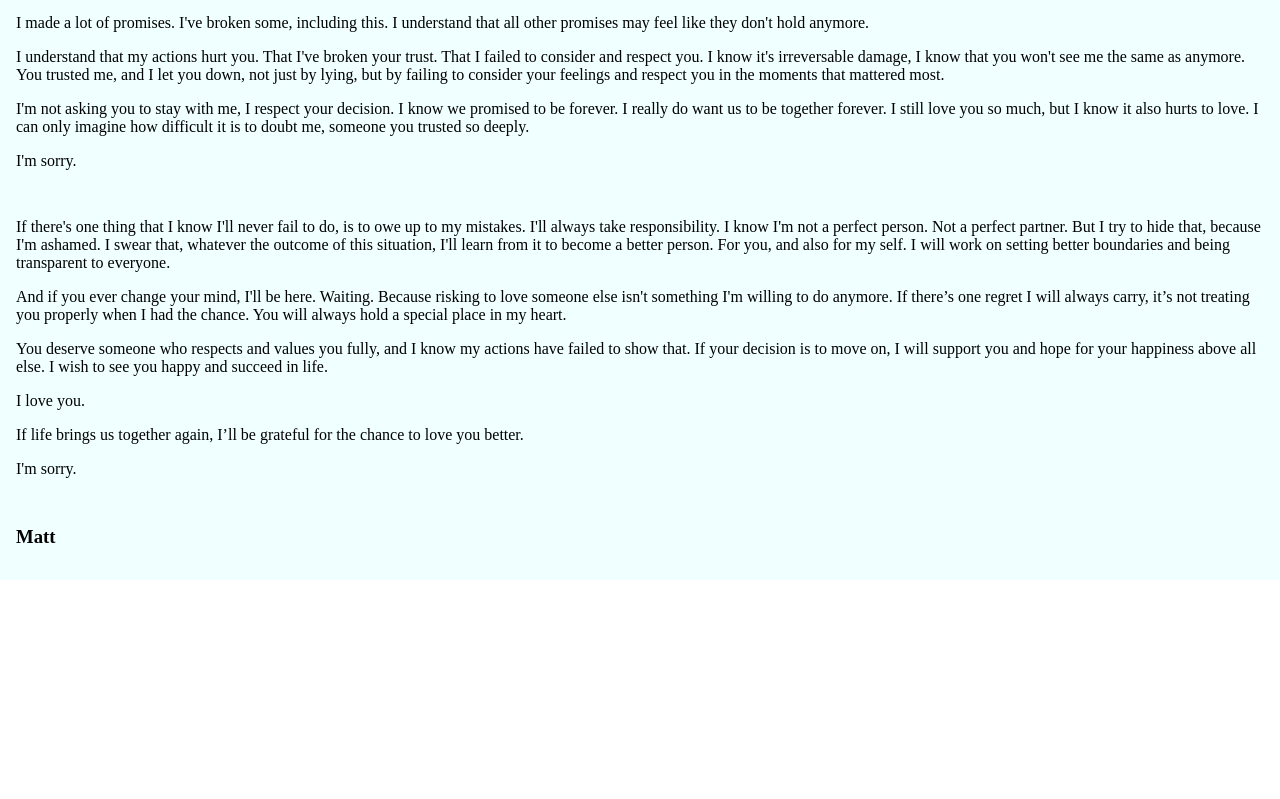
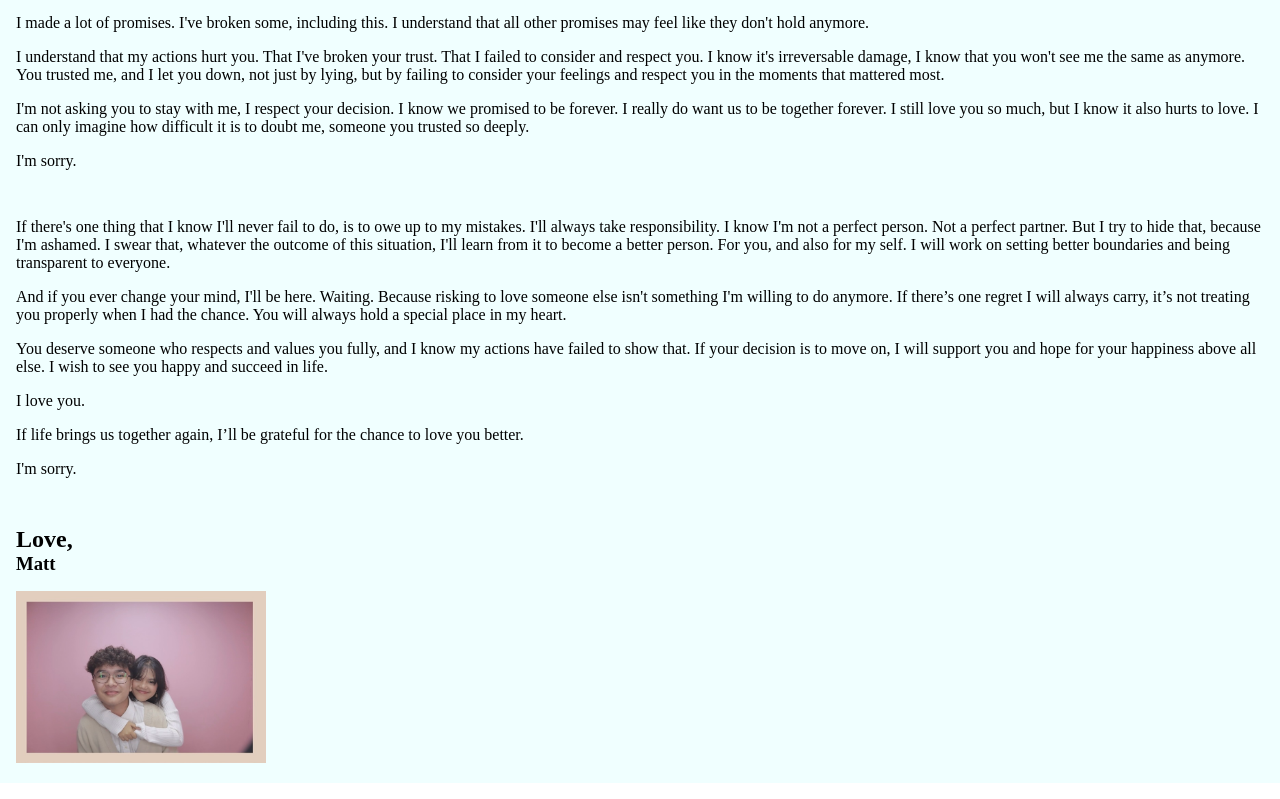
Before and after one commit to devliqht/dear-elisa, a plain HTML site: page index.html in a window 1280 px wide. Shown: the part 1180-1979 px from the top of the page. Before the commit the page ends 1776 px from the top, so only its background shows below. Drawn offline with Linux system fonts and the light colour scheme.

Commit message:
add image

```diff
--- a/index.css
+++ b/index.css
@@ -22,3 +22,9 @@
 h1, h2, h3, p {
     padding-bottom: 1rem;
 }
+
+img {
+    width: 250px;
+    height: auto;
+    max-width: 100%;
+}
--- a/index.html
+++ b/index.html
@@ -66,7 +66,9 @@
         <p>If life brings us together again, I’ll be grateful for the chance to love you better.</p>
         <p>I'm sorry.</p>
         <div style="padding: 1rem"></div>
-        <h3>Matt</h3>
+        <h2 style="padding-bottom: 0;">Love, </h2>
+        <h3 style="padding-bottom: 1rem;">Matt</h3>
+        <img src="us.jpg" alt="Matt & Elisa">
     </div>
 </body>
 </html>
```
Also changed, not shown: us.jpg (added), 1 other file.
